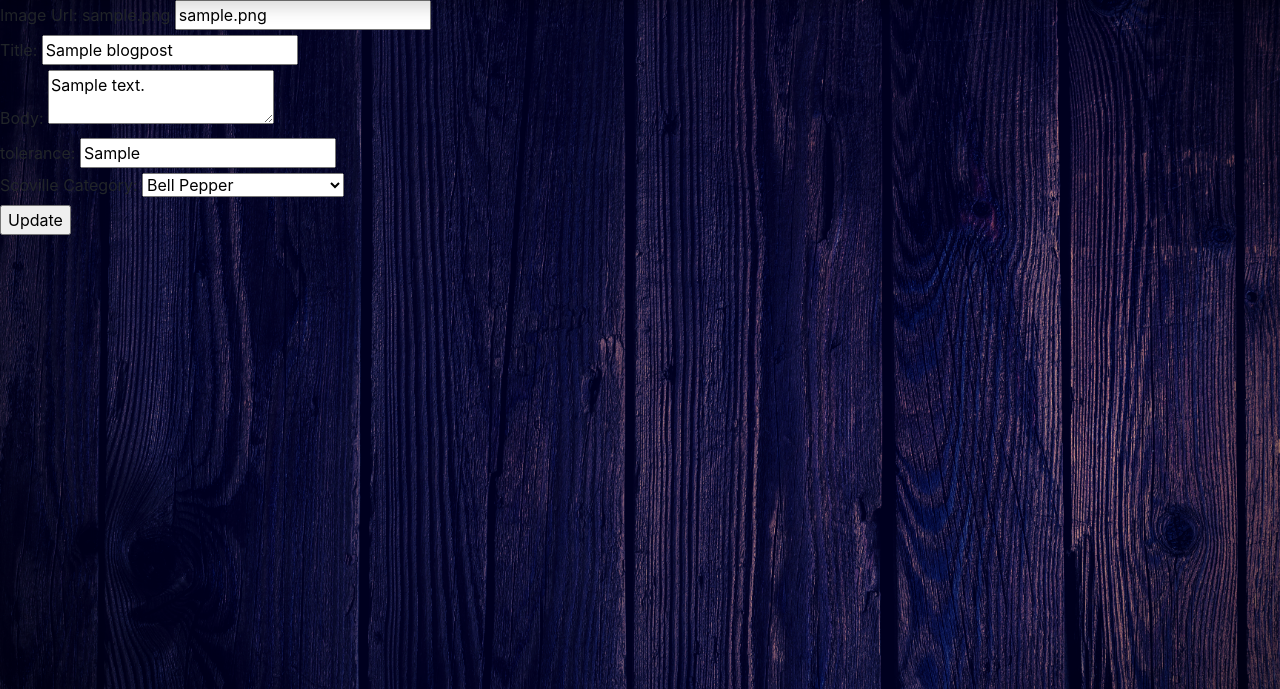
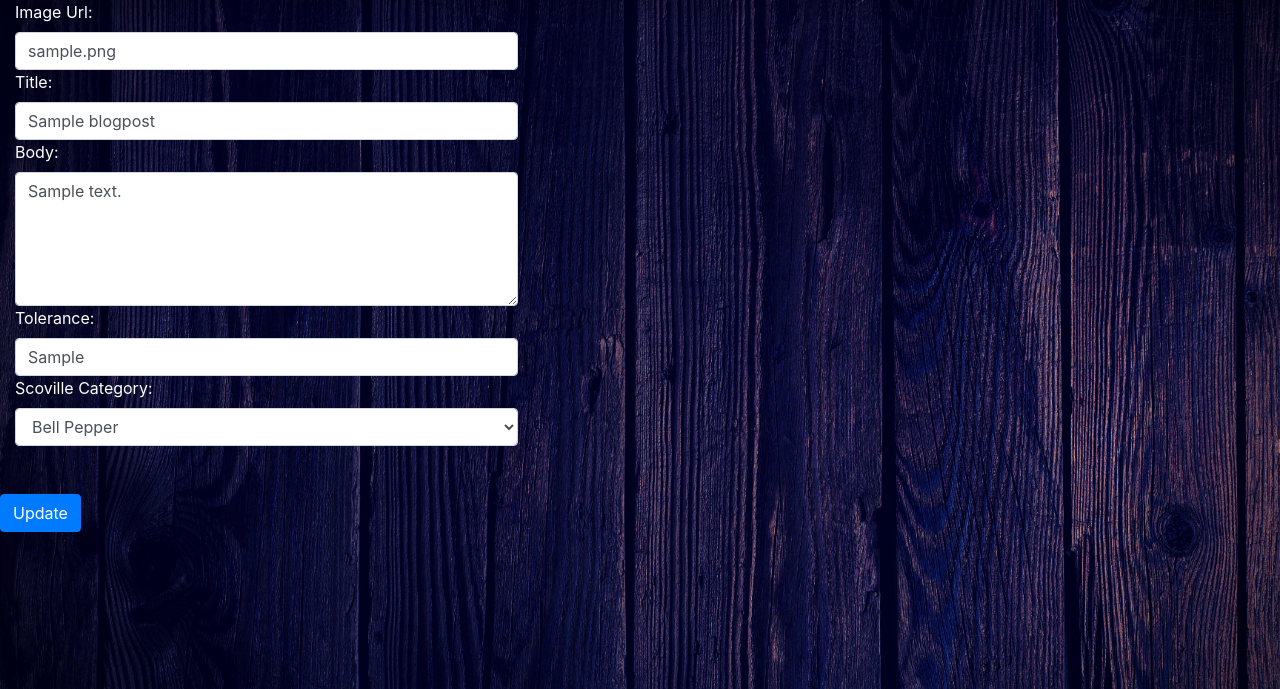
Before and after one commit to CPJackson777/ScoVille, a Django app: page /blogposts/1/form/ in a window 1280 px wide. Shown: the part 111-800 px from the top of the page. Run offline with Django 3.2, Linux system fonts and the light colour scheme; a user stored in the database is signed in; data comes from the database, SQL or seed files in the repository; tables that the repository leaves empty hold one stand-in row (values such as "Sample post"); parts of the project's set-up code (start-up, migrations or seed data) failed here and were passed over; some libraries are stand-ins or nearby versions.

Commit message:
forms are styled

```diff
--- /dev/null
+++ b/scovilleapp/static/styles/form.css
@@ -0,0 +1,7 @@
+.cform {
+    justify-content: center;
+}
+
+label {
+    color: white;
+}
--- a/scovilleapp/templates/blog_post/blogpost_detail.html
+++ b/scovilleapp/templates/blog_post/blogpost_detail.html
@@ -1,6 +1,8 @@
 {% extends 'shared/base.html' %}
 {% load static %}
-
+{% block css %}
+<link rel="stylesheet" href="{% static 'styles/details.css' %}" type="text/css" media="screen" />
+{% endblock %}
 {% block content %}
 <div class="blogpost_detail">
     <div class="blogpost">
--- a/scovilleapp/templates/blog_post/blogpost_form.html
+++ b/scovilleapp/templates/blog_post/blogpost_form.html
@@ -1,76 +1,57 @@
 {% extends 'shared/base.html' %}
 {% load static %}
-
+{% block css %}
+<link rel="stylesheet" href="{% static 'styles/form.css' %}" type="text/css" media="screen" />
+{% endblock %}
 {% block content %}
 
 
 {% if blogpost.id is not None %}
-        <form action="{% url 'scovilleapp:blogpost' blogpost.id %}" method="post">
+<div class="form-group">
+        <form action="{% url 'scovilleapp:blogpost' blogpost.id %}" method="post" class="cform">
     {% else %}
         <form action="{% url 'scovilleapp:blogposts' %}" method="post">
     {% endif %}
         {% csrf_token %}
-        <fieldset>
-            <label for="blog_image">Image Url: {{ blogpost.blog_image }} </label>
-            <input id="blog_image" type="text" name="blog_image" value="{{ blogpost.blog_image }}">
+        <fieldset class="col-md-5">
+            <label for="blog_image">Image Url: </label>
+            <input class="form-control" id="blog_image" type="text" name="blog_image" value="{{ blogpost.blog_image }}">
+        </fieldset class="col-md-5">
+        <fieldset class="col-md-5">
+            <label for="title">Title: </label>
+            <input class="form-control" id="title" type="text" name="title" value="{{ blogpost.title }}">
         </fieldset>
-        <fieldset>
-            <label for="title">Title: </label>
-            <input id="title" type="text" name="title" value="{{ blogpost.title }}">
+        <fieldset class="col-md-5">
+            <label for="body">Body: </label>
+            <textarea class="form-control" id="body" rows="5" name="body">{{ blogpost.body }}</textarea>
         </fieldset>
-        <fieldset>
-            <label for="body">Body: </label>
-            <textarea id="body" name="body">{{ blogpost.body }}</textarea>
+        <fieldset class="col-md-5">
+            <label for="tolerance">Tolerance: </label>
+            <input class="form-control" id="tolerance" type="text" name="tolerance" value="{{ blogpost.tolerance }}">
         </fieldset>
-        <fieldset>
-            <label for="tolerance">tolerance: </label>
-            <input id="tolerance" type="text" name="tolerance" value="{{ blogpost.tolerance }}">
-        </fieldset>
-        <fieldset>
+        <fieldset class="col-md-5">
             <label for="scoville_scale">Scoville Category: </label>
 
-            <select id="scoville_scale" type="text" name="scoville_scale">
+            <select class="form-control" id="scoville_scale" type="text" name="scoville_scale">
                 {% for scale in scales %}
                     <option value="{{ scale.id }}">{{ scale.pepper_name }} </option>
                 {% endfor %}
             </select>
-        </fieldset>
+        </fieldset class="col-md-5">
         {% comment %} <fieldset>
             <label for="video">Video Url: {{ blogpost.video }} </label>
             <input id="video" type="text" name="video" value="{{ blogpost.video }}">
         </fieldset> {% endcomment %}
 
-
+        <br></br>
         {% if blogpost.id is not None %}
             <input type="hidden" name="actual_method" value="PUT">
-            <input type="submit" value="Update" />
+            <input class="btn btn-primary" type="submit" value="Update" />
         {% else %}
-            <input type="submit" value="Create" />
+            <input class="btn btn-primary" type="submit" value="Create" />
         {% endif %}
 
     </form>
-
-
-    {% comment %} <div class="form-group">
-        <label for="exampleInputEmail1">Email address</label>
-        <input type="email" class="form-control" id="exampleInputEmail1" aria-describedby="emailHelp">
-        <small id="emailHelp" class="form-text text-muted">We'll never share your email with anyone else.</small>
-    </div>
-
-
-    <div class="form-group">
-        <label for="exampleInputPassword1">Password</label>
-        <input type="password" class="form-control" id="exampleInputPassword1">
-    </div>
-
-
-    <div class="form-group form-check">
-        <input type="checkbox" class="form-check-input" id="exampleCheck1">
-        <label class="form-check-label" for="exampleCheck1">Check me out</label>
-    </div>
-
-
-    <button type="submit" class="btn btn-primary">Submit</button> {% endcomment %}
-
+</div>
 
 {% endblock %}
```
Also changed, not shown: scovilleapp/static/styles/details.css (added).
